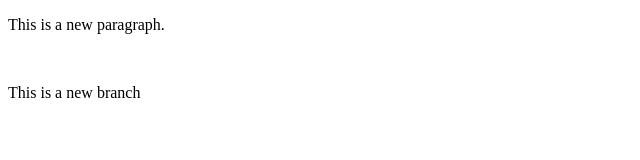
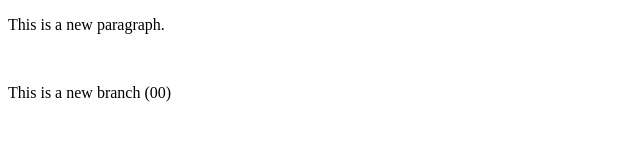
Before and after one commit to 47kurayami/localrepo, a plain HTML site: page index.html in a window 1280 px wide. Shown: the full height of the page, 0-640 px from the left. Drawn offline with Linux system fonts and the light colour scheme.

Commit message:
added 00

```diff
--- a/index.html
+++ b/index.html
@@ -7,6 +7,6 @@
   <body>
     <p>This is a new paragraph.</p>
 <br>
-    <p>This is a new branch</p>
+    <p>This is a new branch (00)</p>
   </body>
 </html>
```
